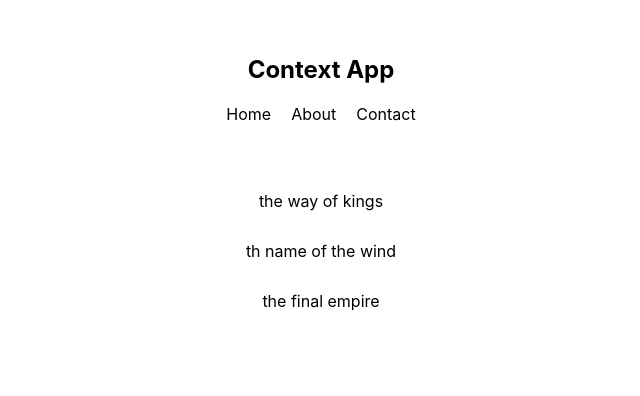
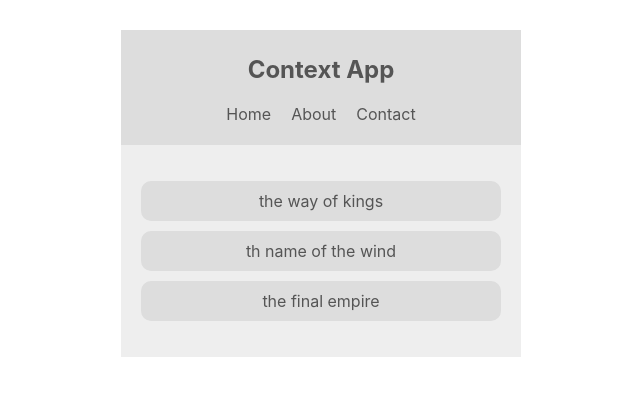
Before and after one commit to tutu-tonton/context-hooks_thenetninja, a React (Create React App) app: page / in a window 1280 px wide. Shown: the top 396 px of the page, without its empty margins (319-959 px from the left). Built offline with nearby package versions, Linux system fonts and the light colour scheme.

Commit message:
4 Accessing Context part1 - 流れてきたcontextを実際に使う

```diff
--- a/src/App.js
+++ b/src/App.js
@@ -4,7 +4,7 @@
 import BookList from './components/BookList.component';
 
 import './App.css';
-import { ThemeContextProvider } from './contexts/ThemeContext';
+import ThemeContextProvider from './contexts/ThemeContext';
 
 function App() {
 	return (
--- a/src/components/BookList.component.jsx
+++ b/src/components/BookList.component.jsx
@@ -1,12 +1,16 @@
-import React from 'react';
+import React, { useContext } from 'react';
+import { ThemeContext } from '../contexts/ThemeContext';
 
 const BookList = () => {
+	const { themeState } = useContext(ThemeContext);
+	const { isLightTheme, light, dark } = themeState;
+	const theme = isLightTheme ? light : dark;
 	return (
-		<div className="book-list">
+		<div className="book-list" style={{ color: theme.syntax, background: theme.bg }}>
 			<ul>
-				<li>the way of kings</li>
-				<li>th name of the wind</li>
-				<li>the final empire</li>
+				<li style={{ background: theme.ui }}>the way of kings</li>
+				<li style={{ background: theme.ui }}>th name of the wind</li>
+				<li style={{ background: theme.ui }}>the final empire</li>
 			</ul>
 		</div>
 	);
--- a/src/components/Navbar.component.jsx
+++ b/src/components/Navbar.component.jsx
@@ -1,8 +1,15 @@
-import React from 'react';
+import React, { useContext } from 'react';
+import { ThemeContext } from '../contexts/ThemeContext';
 
 const Navbar = () => {
+	const { themeState } = useContext(ThemeContext);
+	// console.log(useContext(ThemeContext));
+	// console.log(themeState);
+	const { isLightTheme, light, dark } = themeState;
+	// console.log(light);
+	const theme = isLightTheme ? light : dark;
 	return (
-		<nav>
+		<nav style={{ background: theme.ui, color: theme.syntax }}>
 			<h1>Context App</h1>
 			<ul>
 				<li>Home</li>
--- a/src/contexts/ThemeContext.js
+++ b/src/contexts/ThemeContext.js
@@ -1,6 +1,21 @@
 import React, { createContext, useState } from 'react';
 
 export const ThemeContext = createContext();
+
+const initialState = {
+	isLightTheme: true,
+	light: { syntax: '#555', ui: '#ddd', bg: '#eee' },
+	dark: { syntax: '#ddd', ui: '#333', bg: '#555' },
+};
+
+const ThemeContextProvider = (props) => {
+	const [themeState, setThemeState] = useState(initialState);
+	// console.log(themeState);
+
+	return <ThemeContext.Provider value={{ themeState }}>{props.children}</ThemeContext.Provider>;
+};
+
+export default ThemeContextProvider;
 
 // class ThemeContextProvider extends React.Component {
 // 	state = {
@@ -12,16 +27,5 @@
 // 		return <ThemeContext.Provider value={{ ...this.state }}>{this.props.children}</ThemeContext.Provider>;
 // 	}
 // }
-//
+
 // export default ThemeContextProvider;
-const initialState = [
-	{ isLightTheme: true },
-	{ light: { syntax: '#555', ui: '#ddd', bg: '#eee' } },
-	{ dark: { syntax: '#ddd', ui: '#333', bg: '#555' } },
-];
-
-export const ThemeContextProvider = (props) => {
-	const [themeState, setThemeState] = useState(initialState);
-
-	return <ThemeContext.Provider value={{ themeState }}>{props.children}</ThemeContext.Provider>;
-};
```
Also changed, not shown: 1 other file (tests, documents, lock files or other folders).
